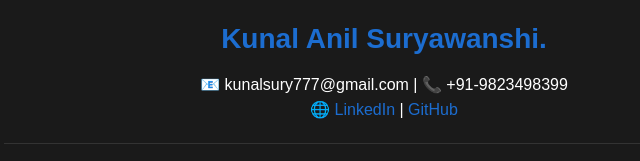
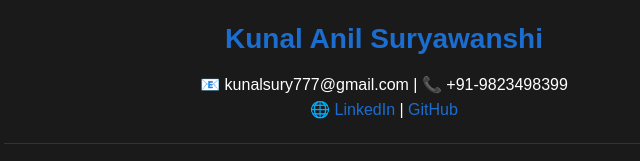
Before and after one commit to KunalSuryavanshii/kunalsuryavanshii.github.io, a plain HTML site: page index.html in a window 1280 px wide. Shown: the part 203-364 px from the top of the page, 256-896 px from the left. Drawn offline with Linux system fonts and the light colour scheme.

Commit message:
Update index.html

```diff
--- a/index.html
+++ b/index.html
@@ -12,12 +12,12 @@
     <div class="container">
         <!-- Profile Image Section -->
         <div class="profile-image">
-            <img src="C:\Users\kunal\OneDrive\Desktop\IMG_20241111_091351713[1].jpg" alt="Kunal Anil Suryawanshi">
+            <img src="file:///C:/Users/kunal/OneDrive/Desktop/IMG_20241111_091351713[1].jpg" alt="Kunal Anil Suryawanshi">
         </div>
 
         <!-- Header Section -->
         <header>
-            <h1>Kunal Anil Suryawanshi.</h1>
+            <h1>Kunal Anil Suryawanshi</h1>
             <p>📧 kunalsury777@gmail.com | 📞 +91-9823498399</p>
             <p>🌐 <a href="https://linkedin.com/in/kunal-suryavanshi" target="_blank">LinkedIn</a> | <a href="https://github.com/KunalSuryavanshii" target="_blank">GitHub</a></p>
         </header>
```
